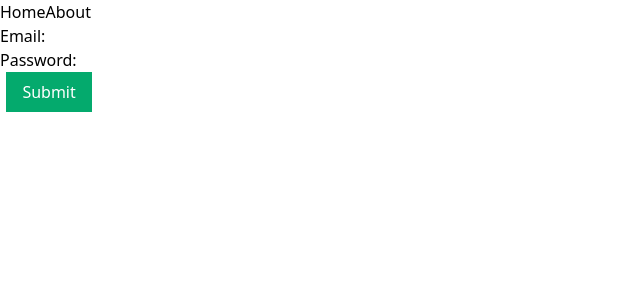
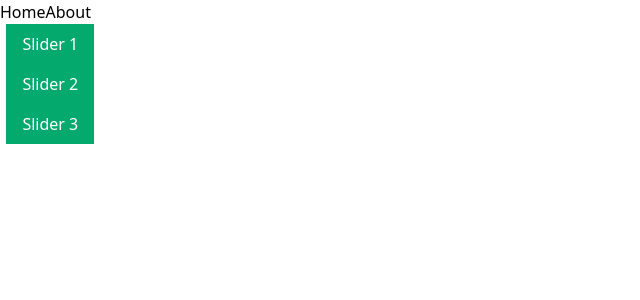
Before and after one commit to shubhamrawat0269/WEB-DEV-LEARN, a Nuxt app in the folder FRONTEND/NUXT-CRASH-2024/: page / in a window 1280 px wide. Shown: the top 300 px of the page, without its empty margins (0-640 px from the left). Built offline with nearby package versions, Linux system fonts and the light colour scheme.

Commit message:
ToggleSlider created

```diff
--- /dev/null
+++ b/FRONTEND/NUXT-CRASH-2024/components/TsSample.vue
@@ -0,0 +1,32 @@
+<template>
+    <div>
+        <div v-for="(slider, index) in sliders" :key="index">
+            <button @click="toggleSlider(index)">
+                {{ slider.name }}
+            </button>
+            <div v-if="activeSlider === index" class="slider-content">
+                <!-- Slider content goes here -->
+                {{ slider.content }}
+            </div>
+        </div>
+    </div>
+</template>
+
+<script setup>
+import { ref } from 'vue'
+
+const activeSlider = ref(null);
+const sliders = ref([
+    { name: "Slider 1", content: "Content of Slider 1" },
+    { name: "Slider 2", content: "Content of Slider 2" },
+    { name: "Slider 3", content: "Content of Slider 3" },
+])
+
+function toggleSlider(index) {
+    if (activeSlider.value === index) {
+        activeSlider.value = null; // Close the slider if clicked again
+    } else {
+        activeSlider.value = index; // Open the clicked slider
+    }
+}
+</script>
--- /dev/null
+++ b/FRONTEND/NUXT-CRASH-2024/components/TsToggleSlider.vue
@@ -0,0 +1,43 @@
+<template>
+    <div>
+        <div v-for="(slider, index) in sliders" :key="index">
+            <button @click="toggleSlider(index)">
+                {{ slider.name }}
+            </button>
+            <div v-if="activeSlider === index" class="slider-content">
+                <!-- Slider content goes here -->
+                {{ slider.content }}
+            </div>
+        </div>
+    </div>
+</template>
+
+<script>
+export default {
+    data() {
+        return {
+            activeSlider: null, // Tracks the currently open slider
+            sliders: [
+                { name: "Slider 1", content: "Content of Slider 1" },
+                { name: "Slider 2", content: "Content of Slider 2" },
+                { name: "Slider 3", content: "Content of Slider 3" },
+            ],
+        };
+    },
+    methods: {
+        toggleSlider(index) {
+            if (this.activeSlider === index) {
+                this.activeSlider = null; // Close the slider if clicked again
+            } else {
+                this.activeSlider = index; // Open the clicked slider
+            }
+        },
+    },
+};
+</script>
+
+<style>
+.slider-content {
+    /* Add your slider styling here */
+}
+</style>
--- a/FRONTEND/NUXT-CRASH-2024/pages/index.vue
+++ b/FRONTEND/NUXT-CRASH-2024/pages/index.vue
@@ -1,7 +1,8 @@
 <template>
     <!-- <TsDrawerMegaMenu /> -->
     <!-- <TsStepper /> -->
-    <TsFormValidator />
+    <!-- <TsFormValidator /> -->
+    <TsSample />
 </template>
 
 <script setup lang="ts">
```
